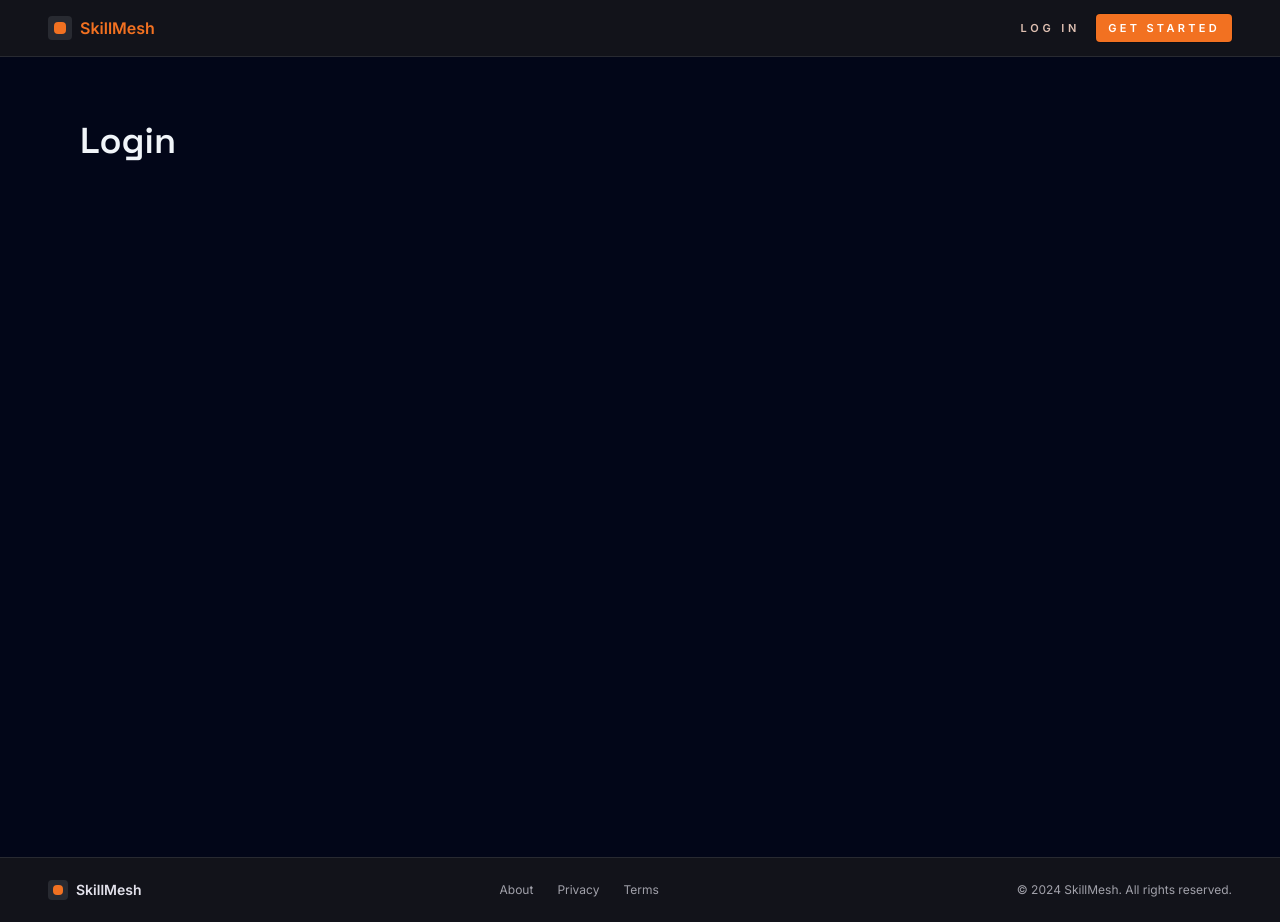
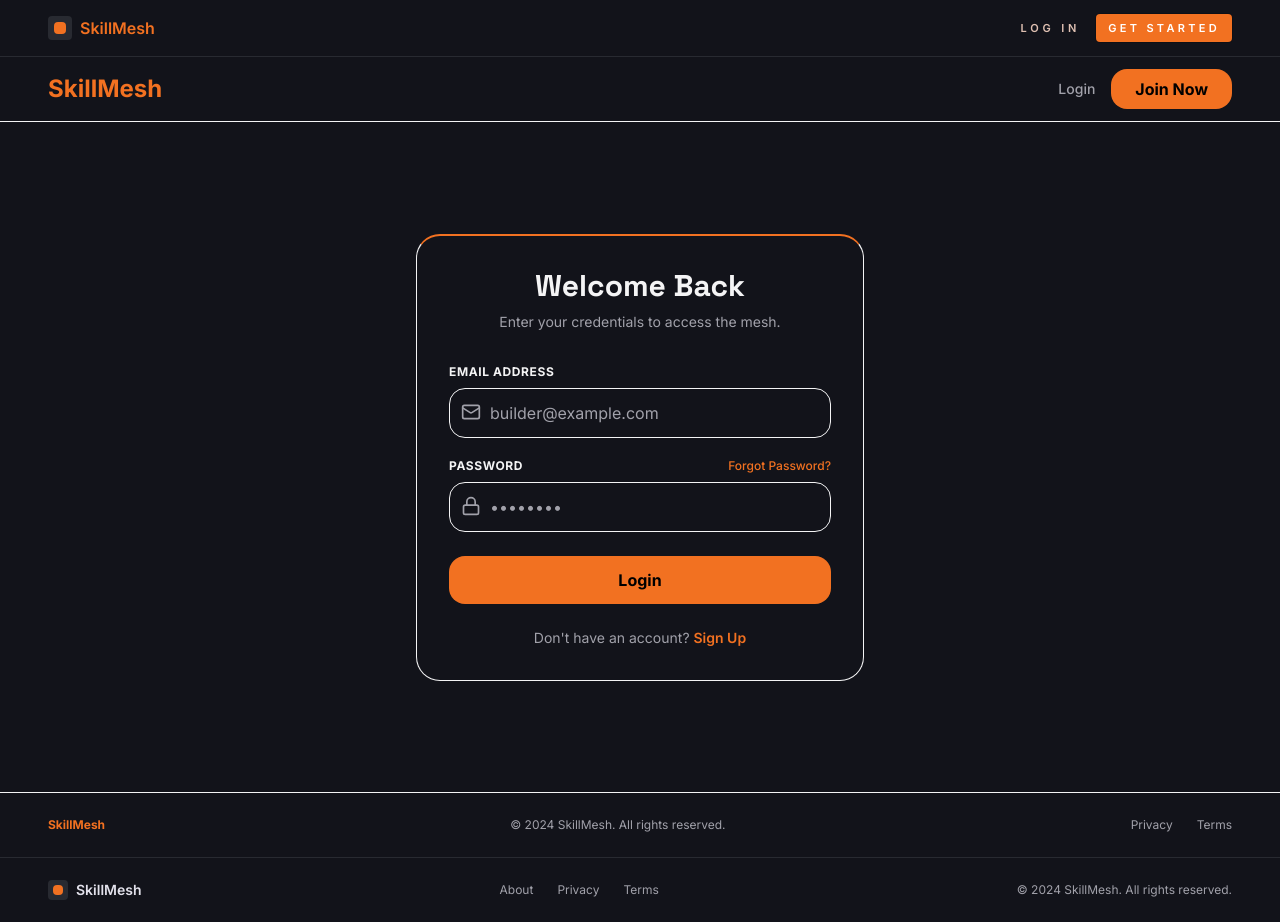
Before and after one commit to adrxjaa/skill-mesh, a React (Vite) app: page /login in a window 1280 px wide. Built offline with nearby package versions, Linux system fonts and the light colour scheme; no server answers.

Commit message:
feat: implement Login UI

```diff
--- a/src/pages/Login.jsx
+++ b/src/pages/Login.jsx
@@ -1,10 +1,113 @@
+import { useState } from 'react';
+import { Link } from 'react-router-dom';
+import { Mail, Lock } from 'lucide-react';
+
 function Login() {
+  const [email, setEmail] = useState('');
+  const [password, setPassword] = useState('');
+
   return (
-    <main className="min-h-screen bg-slate-950 text-slate-100">
-      <div className="mx-auto max-w-6xl px-4 py-16">
-        <h1 className="text-4xl font-semibold">Login</h1>
-      </div>
-    </main>
+    <div className="min-h-screen bg-dark-bg text-text-primary flex flex-col">
+      {/* Navbar */}
+      <nav className="w-full border-b border-border-color bg-dark-bg">
+        <div className="flex h-16 items-center justify-between px-8 lg:px-12">
+          <div className="text-2xl font-bold text-primary">SkillMesh</div>
+          <div className="flex items-center gap-4">
+            <Link to="/login" className="text-sm font-medium text-text-secondary hover:text-text-primary transition">
+              Login
+            </Link>
+            <Link to="/register" className="px-6 py-2 bg-primary text-black font-bold rounded-lg hover:bg-primary-hover transition">
+              Join Now
+            </Link>
+          </div>
+        </div>
+      </nav>
+
+      {/* Main Content */}
+      <main className="flex-1 flex items-center justify-center px-4 py-12">
+        <div className="w-full max-w-md">
+          {/* Card with orange top border */}
+          <div className="bg-card-bg rounded-xl border border-border-color border-t-2 border-t-primary p-8">
+            {/* Heading */}
+            <h1 className="text-3xl font-bold text-center text-text-primary mb-2">
+              Welcome Back
+            </h1>
+
+            {/* Subtext */}
+            <p className="text-center text-text-secondary text-sm mb-8">
+              Enter your credentials to access the mesh.
+            </p>
+
+            {/* Form */}
+            <div className="space-y-5 mb-6">
+              {/* Email */}
+              <div>
+                <label className="text-xs font-bold uppercase tracking-wider text-text-primary mb-2 block">
+                  Email Address
+                </label>
+                <div className="relative">
+                  <Mail className="absolute left-3 top-3.5 text-text-secondary" size={20} />
+                  <input
+                    type="email"
+                    value={email}
+                    onChange={(e) => setEmail(e.target.value)}
+                    placeholder="builder@example.com"
+                    className="w-full bg-input-bg border border-border-color rounded-lg px-4 py-3 pl-10 text-text-primary placeholder-text-secondary outline-none focus:border-primary focus:ring-1 focus:ring-primary transition"
+                  />
+                </div>
+              </div>
+
+              {/* Password */}
+              <div>
+                <div className="flex items-center justify-between mb-2">
+                  <label className="text-xs font-bold uppercase tracking-wider text-text-primary">
+                    Password
+                  </label>
+                  <Link to="#" className="text-xs text-primary hover:text-primary-hover transition font-medium">
+                    Forgot Password?
+                  </Link>
+                </div>
+                <div className="relative">
+                  <Lock className="absolute left-3 top-3.5 text-text-secondary" size={20} />
+                  <input
+                    type="password"
+                    value={password}
+                    onChange={(e) => setPassword(e.target.value)}
+                    placeholder="••••••••"
+                    className="w-full bg-input-bg border border-border-color rounded-lg px-4 py-3 pl-10 text-text-primary placeholder-text-secondary outline-none focus:border-primary focus:ring-1 focus:ring-primary transition"
+                  />
+                </div>
+              </div>
+            </div>
+
+            {/* Login Button */}
+            <button className="w-full bg-primary text-black font-bold py-3 rounded-lg hover:bg-primary-hover transition mb-6">
+              Login
+            </button>
+
+            {/* Sign Up Link */}
+            <p className="text-center text-sm text-text-secondary">
+              Don't have an account?{' '}
+              <Link to="/register" className="text-primary font-semibold hover:text-primary-hover transition">
+                Sign Up
+              </Link>
+            </p>
+          </div>
+        </div>
+      </main>
+
+      {/* Footer */}
+      <footer className="w-full border-t border-border-color bg-dark-bg">
+        <div className="flex items-center justify-between px-8 lg:px-12 py-6 text-xs text-text-secondary">
+          <div className="text-primary font-bold">SkillMesh</div>
+          <div>© 2024 SkillMesh. All rights reserved.</div>
+          <div className="flex gap-6">
+            <a href="#" className="hover:text-text-primary transition">Privacy</a>
+            <a href="#" className="hover:text-text-primary transition">Terms</a>
+          </div>
+        </div>
+      </footer>
+    </div>
   );
 }
 
```
